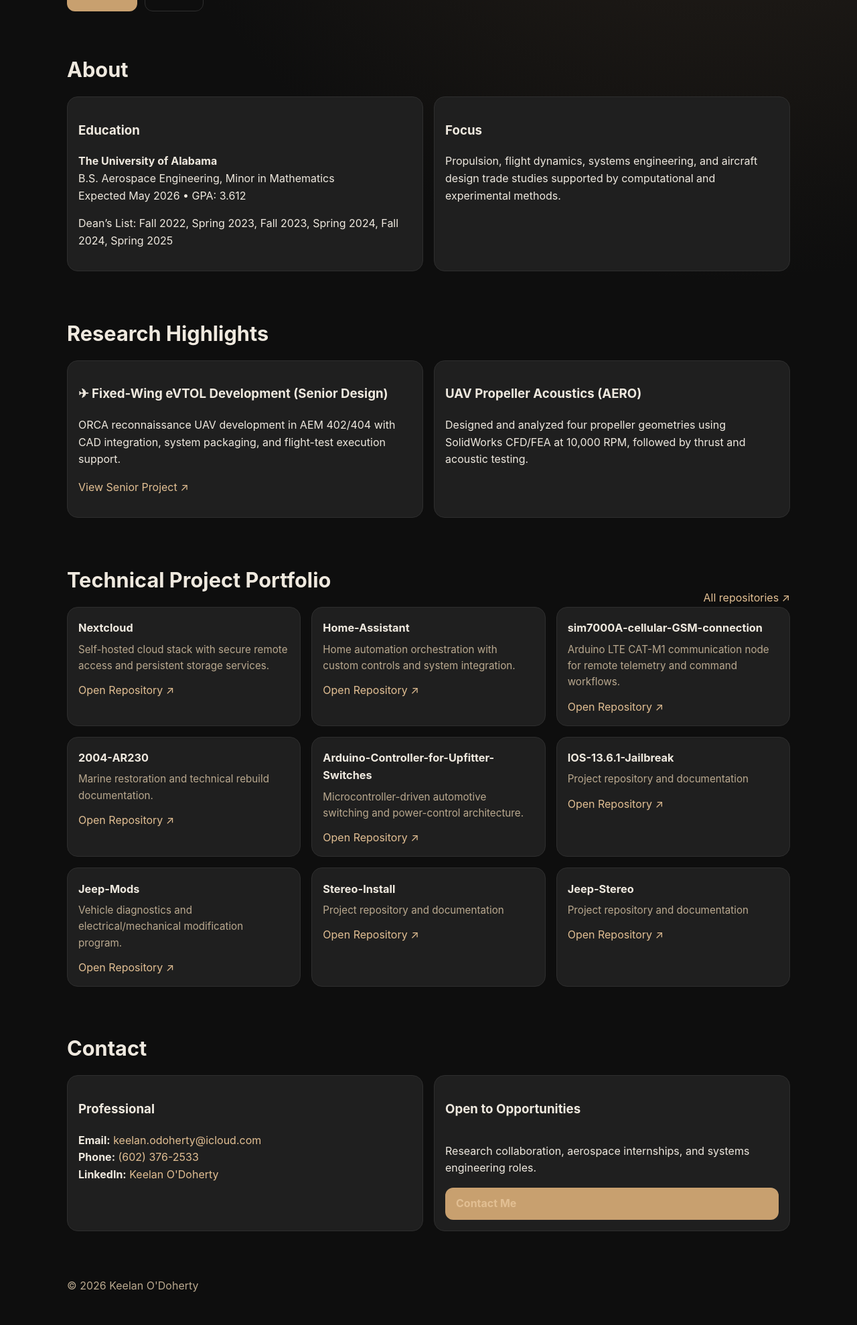
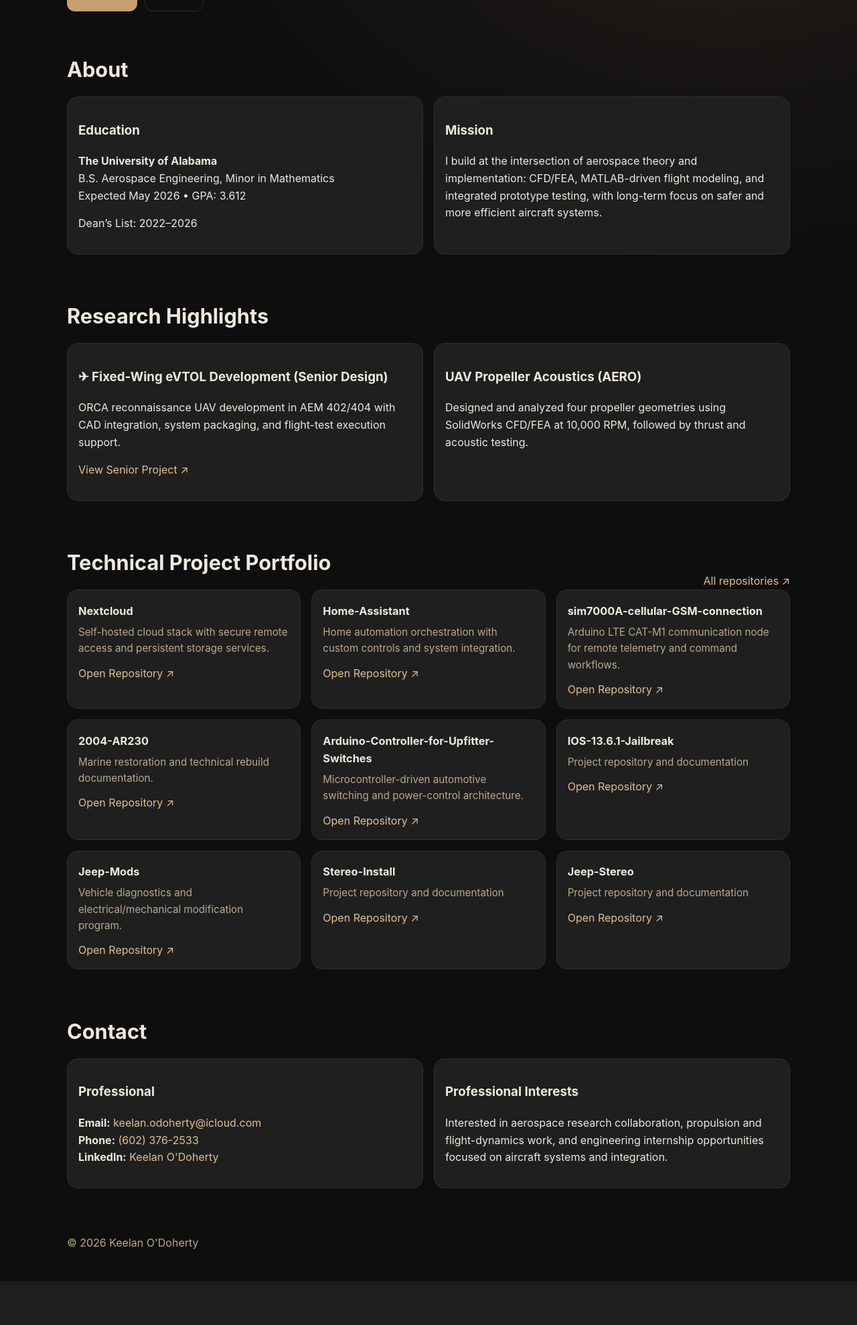
Before and after one commit to Keelan4604/keelan-portfolio, a PHP site: page / in a window 1280 px wide. Shown: the part 503-2481 px from the top of the page at 67% size. After the commit the page ends 2416 px from the top, so only its background shows below. Run offline with PHP 8.4, Linux system fonts and the light colour scheme.

Commit message:
Refine homepage language and contact section tone per feedback

```diff
--- a/portfolio-site/index.html
+++ b/portfolio-site/index.html
@@ -3,8 +3,8 @@
 <head>
   <meta charset="UTF-8" />
   <meta name="viewport" content="width=device-width, initial-scale=1.0" />
-  <title>Keelan O'Doherty | Aerospace Engineering Portfolio</title>
-  <meta name="description" content="Keelan O'Doherty — aerospace engineering portfolio featuring ORCA eVTOL, UAV acoustics research, and applied systems projects." />
+  <title>Keelan O'Doherty | Aerospace Engineering</title>
+  <meta name="description" content="Keelan O'Doherty — aerospace engineering work featuring ORCA eVTOL, UAV acoustics research, and applied systems projects." />
   <link rel="stylesheet" href="./styles.css" />
 </head>
 <body>
@@ -46,11 +46,11 @@
         <article class="card">
           <h3>Education</h3>
           <p><strong>The University of Alabama</strong><br/>B.S. Aerospace Engineering, Minor in Mathematics<br/>Expected May 2026 • GPA: 3.612</p>
-          <p class="muted">Dean’s List: Fall 2022, Spring 2023, Fall 2023, Spring 2024, Fall 2024, Spring 2025</p>
+          <p class="muted">Dean’s List: 2022–2026</p>
         </article>
         <article class="card">
-          <h3>Focus</h3>
-          <p>Propulsion, flight dynamics, systems engineering, and aircraft design trade studies supported by computational and experimental methods.</p>
+          <h3>Mission</h3>
+          <p>I build at the intersection of aerospace theory and implementation: CFD/FEA, MATLAB-driven flight modeling, and integrated prototype testing, with long-term focus on safer and more efficient aircraft systems.</p>
         </article>
       </div>
     </section>
@@ -88,9 +88,8 @@
           <strong>LinkedIn:</strong> <a href="https://www.linkedin.com/in/keelan-odoherty" target="_blank" rel="noreferrer">Keelan O'Doherty</a></p>
         </article>
         <article class="card cta-card">
-          <h3>Open to Opportunities</h3>
-          <p>Research collaboration, aerospace internships, and systems engineering roles.</p>
-          <a class="btn" href="mailto:keelan.odoherty@icloud.com">Contact Me</a>
+          <h3>Professional Interests</h3>
+          <p>Interested in aerospace research collaboration, propulsion and flight-dynamics work, and engineering internship opportunities focused on aircraft systems and integration.</p>
         </article>
       </div>
     </section>
--- a/portfolio-site/styles.css
+++ b/portfolio-site/styles.css
@@ -70,7 +70,7 @@ figure.card { overflow: hidden; }
 #projectGrid .card h3 { margin: .1rem 0 .45rem; font-size: 1.02rem; }
 #projectGrid .card p { color: var(--muted); margin: 0 0 .75rem; font-size: .95rem; }
 
-.cta-card { display: flex; flex-direction: column; justify-content: space-between; }
+.cta-card { display: block; }
 .footer { padding: 2.2rem 0 2.8rem; color: var(--muted); }
 .reveal { opacity: 0; transform: translateY(14px); transition: opacity .55s ease, transform .55s ease; }
 .reveal.show { opacity: 1; transform: none; }
```
